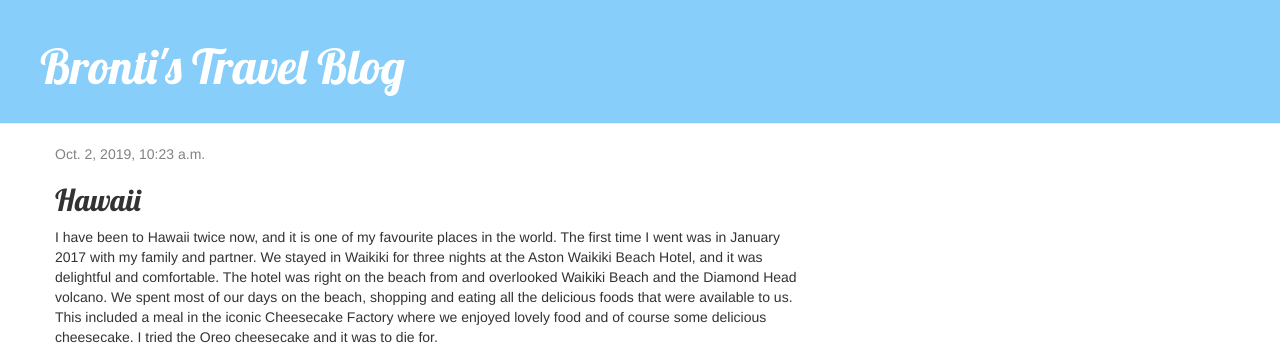
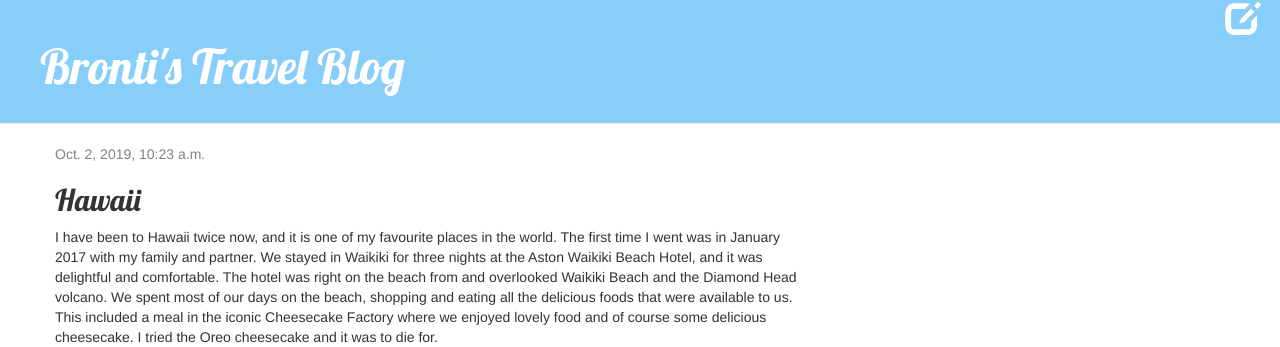
Before and after one commit to brontihaes/Bronti-Travel-Blog, a Django app: page /post/1/ in a window 1280 px wide. Shown: the top 347 px of the page. Run offline with Django 3.2, Linux system fonts and the light colour scheme; data comes from the database, SQL or seed files in the repository; some libraries are stand-ins or nearby versions.

Commit message:
Update base.html

```diff
--- a/djangogirls/website/blog/templates/blog/base.html
+++ b/djangogirls/website/blog/templates/blog/base.html
@@ -6,6 +6,7 @@
         <link rel="stylesheet" href="//maxcdn.bootstrapcdn.com/bootstrap/3.2.0/css/bootstrap-theme.min.css">
         <link href='//fonts.googleapis.com/css?family=Lobster&subset=latin,latin-ext' rel='stylesheet' type='text/css'>
         <link rel="stylesheet" href="{% static 'css/blog.css' %}">
+        <a href="{% url 'post_draft_list' %}" class="top-menu"><span class="glyphicon glyphicon-edit"></span></a>
     </head>
     <body>
     <div class="page-header">
```
